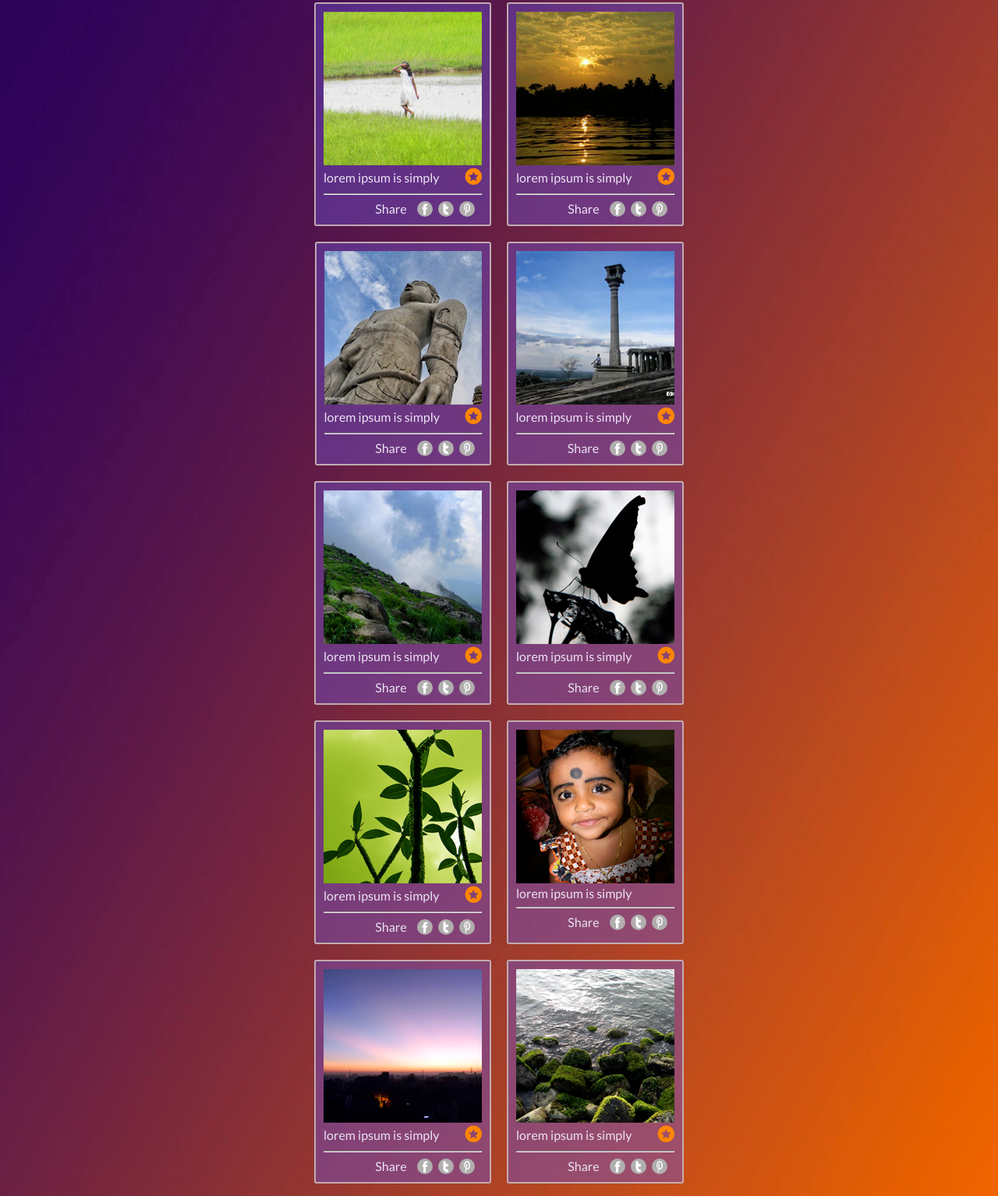
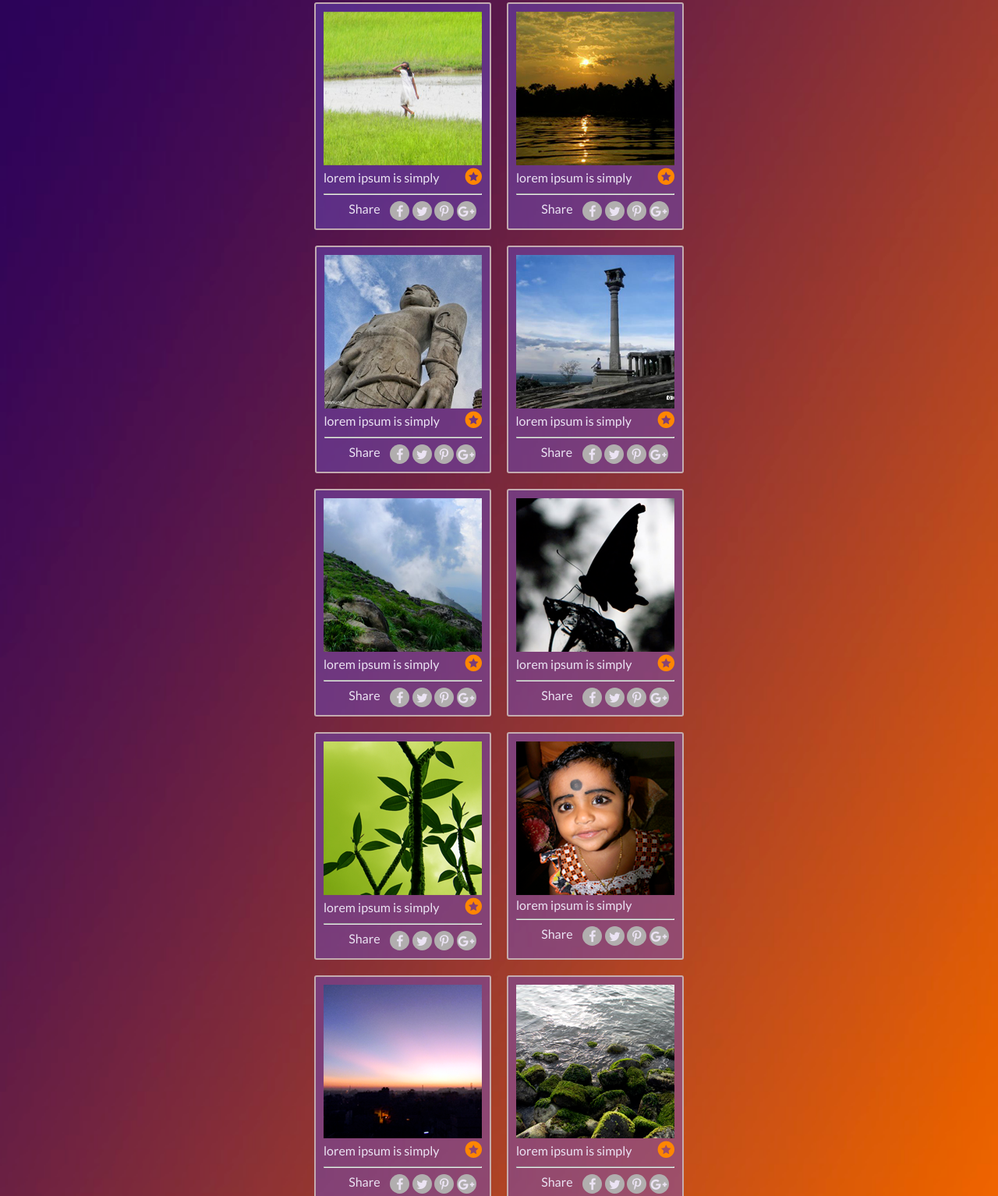
Before and after one commit to DenisGrishin/Photo-page-app, a website: page index.html in a window 1280 px wide. Shown: the part 252-1786 px from the top of the page at 78% size. Drawn offline with Linux system fonts and the light colour scheme.

Commit message:
add social google plus
Signed-off-by: DenisGrishin <666trall666@gmail.com>

```diff
--- a/index.html
+++ b/index.html
@@ -77,13 +77,16 @@
                         <div class="text-social-iteam">Share</div>
                         <div class="container-social-iteam">
                             <div class="iteam-social">
-                                <img class="img-social" src="images\Facebook.png">
+                                <i class="fa fa-facebook"></i>
                             </div>
                             <div class="iteam-social">
-                                <img class="img-social" src="images\Layer 16.png">
+                                <i class="fa fa-twitter"></i>
                             </div>
                             <div class="iteam-social">
-                                <img class="img-social" src="images\Layer 18.png">
+                                <i class="fa fa-pinterest-p"></i>
+                            </div>
+                            <div class="iteam-social">
+                                <i class="fa fa-google-plus"></i>
                             </div>
                         </div>
                     </div>
@@ -102,15 +105,17 @@
                         <div class="text-social-iteam">Share</div>
                         <div class="container-social-iteam">
                             <div class="iteam-social">
-                                <img class="img-social" src="images\Facebook.png">
+                                <i class="fa fa-facebook"></i>
                             </div>
                             <div class="iteam-social">
-                                <img class="img-social" src="images\Layer 16.png">
+                                <i class="fa fa-twitter"></i>
                             </div>
                             <div class="iteam-social">
-                                <img class="img-social" src="images\Layer 18.png">
+                                <i class="fa fa-pinterest-p"></i>
                             </div>
-
+                            <div class="iteam-social">
+                                <i class="fa fa-google-plus"></i>
+                            </div>
                         </div>
                     </div>
                 </div>
@@ -128,15 +133,17 @@
                         <div class="text-social-iteam">Share</div>
                         <div class="container-social-iteam">
                             <div class="iteam-social">
-                                <img class="img-social" src="images\Facebook.png">
+                                <i class="fa fa-facebook"></i>
                             </div>
                             <div class="iteam-social">
-                                <img class="img-social" src="images\Layer 16.png">
+                                <i class="fa fa-twitter"></i>
                             </div>
                             <div class="iteam-social">
-                                <img class="img-social" src="images\Layer 18.png">
+                                <i class="fa fa-pinterest-p"></i>
                             </div>
-
+                            <div class="iteam-social">
+                                <i class="fa fa-google-plus"></i>
+                            </div>
                         </div>
                     </div>
                 </div>
@@ -154,15 +161,17 @@
                         <div class="text-social-iteam">Share</div>
                         <div class="container-social-iteam">
                             <div class="iteam-social">
-                                <img class="img-social" src="images\Facebook.png">
+                                <i class="fa fa-facebook"></i>
                             </div>
                             <div class="iteam-social">
-                                <img class="img-social" src="images\Layer 16.png">
+                                <i class="fa fa-twitter"></i>
                             </div>
                             <div class="iteam-social">
-                                <img class="img-social" src="images\Layer 18.png">
+                                <i class="fa fa-pinterest-p"></i>
                             </div>
-
+                            <div class="iteam-social">
+                                <i class="fa fa-google-plus"></i>
+                            </div>
                         </div>
                     </div>
                 </div>
@@ -180,15 +189,17 @@
                         <div class="text-social-iteam">Share</div>
                         <div class="container-social-iteam">
                             <div class="iteam-social">
-                                <img class="img-social" src="images\Facebook.png">
+                                <i class="fa fa-facebook"></i>
                             </div>
                             <div class="iteam-social">
-                                <img class="img-social" src="images\Layer 16.png">
+                                <i class="fa fa-twitter"></i>
                             </div>
                             <div class="iteam-social">
-                                <img class="img-social" src="images\Layer 18.png">
+                                <i class="fa fa-pinterest-p"></i>
                             </div>
-
+                            <div class="iteam-social">
+                                <i class="fa fa-google-plus"></i>
+                            </div>
                         </div>
                     </div>
                 </div>
@@ -206,15 +217,17 @@
                         <div class="text-social-iteam">Share</div>
                         <div class="container-social-iteam">
                             <div class="iteam-social">
-                                <img class="img-social" src="images\Facebook.png">
+                                <i class="fa fa-facebook"></i>
                             </div>
                             <div class="iteam-social">
-                                <img class="img-social" src="images\Layer 16.png">
+                                <i class="fa fa-twitter"></i>
                             </div>
                             <div class="iteam-social">
-                                <img class="img-social" src="images\Layer 18.png">
+                                <i class="fa fa-pinterest-p"></i>
                             </div>
-
+                            <div class="iteam-social">
+                                <i class="fa fa-google-plus"></i>
+                            </div>
                         </div>
                     </div>
                 </div>
@@ -232,15 +245,17 @@
                         <div class="text-social-iteam">Share</div>
                         <div class="container-social-iteam">
                             <div class="iteam-social">
-                                <img class="img-social" src="images\Facebook.png">
+                                <i class="fa fa-facebook"></i>
                             </div>
                             <div class="iteam-social">
-                                <img class="img-social" src="images\Layer 16.png">
+                                <i class="fa fa-twitter"></i>
                             </div>
                             <div class="iteam-social">
-                                <img class="img-social" src="images\Layer 18.png">
+                                <i class="fa fa-pinterest-p"></i>
                             </div>
-
+                            <div class="iteam-social">
+                                <i class="fa fa-google-plus"></i>
+                            </div>
                         </div>
                     </div>
                 </div>
@@ -256,15 +271,17 @@
                         <div class="text-social-iteam">Share</div>
                         <div class="container-social-iteam">
                             <div class="iteam-social">
-                                <img class="img-social" src="images\Facebook.png">
+                                <i class="fa fa-facebook"></i>
                             </div>
                             <div class="iteam-social">
-                                <img class="img-social" src="images\Layer 16.png">
+                                <i class="fa fa-twitter"></i>
                             </div>
                             <div class="iteam-social">
-                                <img class="img-social" src="images\Layer 18.png">
+                                <i class="fa fa-pinterest-p"></i>
                             </div>
-
+                            <div class="iteam-social">
+                                <i class="fa fa-google-plus"></i>
+                            </div>
                         </div>
                     </div>
                 </div>
@@ -282,15 +299,17 @@
                         <div class="text-social-iteam">Share</div>
                         <div class="container-social-iteam">
                             <div class="iteam-social">
-                                <img class="img-social" src="images\Facebook.png">
+                                <i class="fa fa-facebook"></i>
                             </div>
                             <div class="iteam-social">
-                                <img class="img-social" src="images\Layer 16.png">
+                                <i class="fa fa-twitter"></i>
                             </div>
                             <div class="iteam-social">
-                                <img class="img-social" src="images\Layer 18.png">
+                                <i class="fa fa-pinterest-p"></i>
                             </div>
-
+                            <div class="iteam-social">
+                                <i class="fa fa-google-plus"></i>
+                            </div>
                         </div>
                     </div>
                 </div>
@@ -308,15 +327,17 @@
                         <div class="text-social-iteam">Share</div>
                         <div class="container-social-iteam">
                             <div class="iteam-social">
-                                <img class="img-social" src="images\Facebook.png">
+                                <i class="fa fa-facebook"></i>
                             </div>
                             <div class="iteam-social">
-                                <img class="img-social" src="images\Layer 16.png">
+                                <i class="fa fa-twitter"></i>
                             </div>
                             <div class="iteam-social">
-                                <img class="img-social" src="images\Layer 18.png">
+                                <i class="fa fa-pinterest-p"></i>
                             </div>
-
+                            <div class="iteam-social">
+                                <i class="fa fa-google-plus"></i>
+                            </div>
                         </div>
                     </div>
                 </div>
@@ -334,15 +355,17 @@
                         <div class="text-social-iteam">Share</div>
                         <div class="container-social-iteam">
                             <div class="iteam-social">
-                                <img class="img-social" src="images\Facebook.png">
+                                <i class="fa fa-facebook"></i>
                             </div>
                             <div class="iteam-social">
-                                <img class="img-social" src="images\Layer 16.png">
+                                <i class="fa fa-twitter"></i>
                             </div>
                             <div class="iteam-social">
-                                <img class="img-social" src="images\Layer 18.png">
+                                <i class="fa fa-pinterest-p"></i>
                             </div>
-
+                            <div class="iteam-social">
+                                <i class="fa fa-google-plus"></i>
+                            </div>
                         </div>
                     </div>
                 </div>
@@ -360,13 +383,16 @@
                         <div class="text-social-iteam">Share</div>
                         <div class="container-social-iteam">
                             <div class="iteam-social">
-                                <img class="img-social" src="images\Facebook.png">
+                                <i class="fa fa-facebook"></i>
                             </div>
                             <div class="iteam-social">
-                                <img class="img-social" src="images\Layer 16.png">
+                                <i class="fa fa-twitter"></i>
                             </div>
                             <div class="iteam-social">
-                                <img class="img-social" src="images\Layer 18.png">
+                                <i class="fa fa-pinterest-p"></i>
+                            </div>
+                            <div class="iteam-social">
+                                <i class="fa fa-google-plus"></i>
                             </div>
                         </div>
                     </div>
--- a/style.css
+++ b/style.css
@@ -294,7 +294,7 @@ h6 {
 .text-post {}
 
 .text-social-iteam {
-    width: 50%;
+    width: 33%;
     display: flex;
     justify-content: flex-end;
 }
@@ -303,23 +303,20 @@ h6 {
     display: flex;
     flex-direction: row;
     justify-content: space-around;
-    width: 40%;
+    width: 56%;
 }
 
 .iteam-social {
     border-radius: 100%;
     background: #b1aeae;
-    width: 20px;
-    height: 20px;
+    width: 25px;
+    height: 25px;
     display: flex;
     justify-content: center;
     align-items: center
 }
 
-.img-social {
-    height: 15px;
-    width: 8px;
-}
+
 
 .iteam-social:hover {
     background: #283e8f;
```
